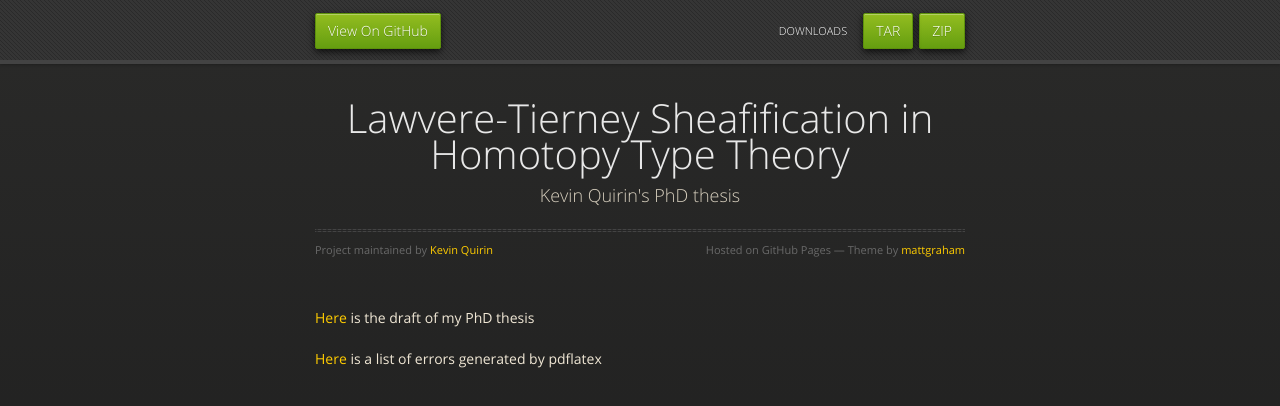
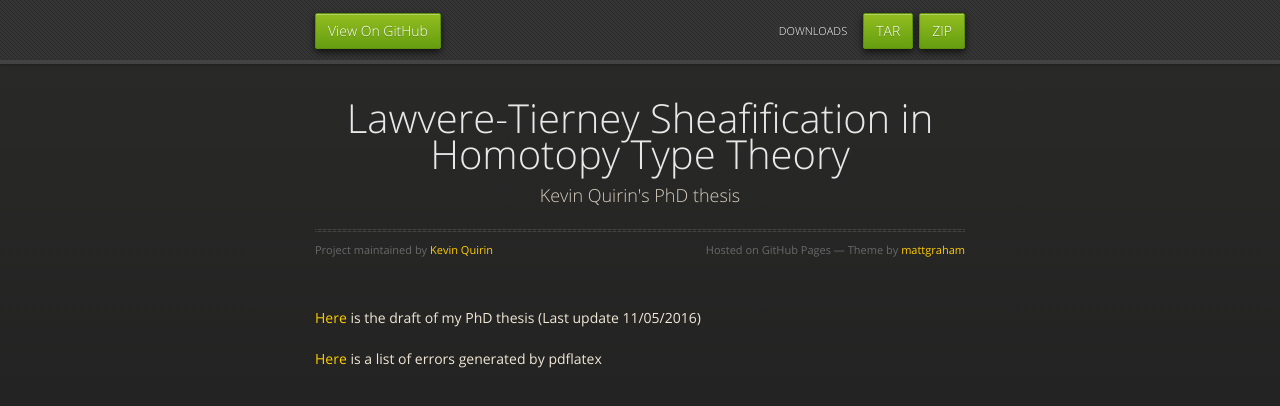
Before and after one commit to KevinQuirin/thesis, a plain HTML site: page index.html in a window 1280 px wide. Drawn offline with nearby package versions, Linux system fonts and the light colour scheme.

Commit message:
Autocommit 11.05.2016 13:38:28

```diff
--- a/index.html
+++ b/index.html
@@ -38,7 +38,7 @@
           <span class="credits right">Hosted on GitHub Pages &mdash; Theme by <a href="https://twitter.com/michigangraham">mattgraham</a></span>
         </div>
 
-	<p> <a href="./main.pdf">Here</a> is the draft of my PhD thesis </p>
+	<p> <a href="./main.pdf">Here</a> is the draft of my PhD thesis (Last update 11/05/2016)</p>
 	<p> <a href="./errors.txt">Here</a> is a list of errors generated by pdflatex </p>
 
       </section>
```
Also changed, not shown: 1 other file.
